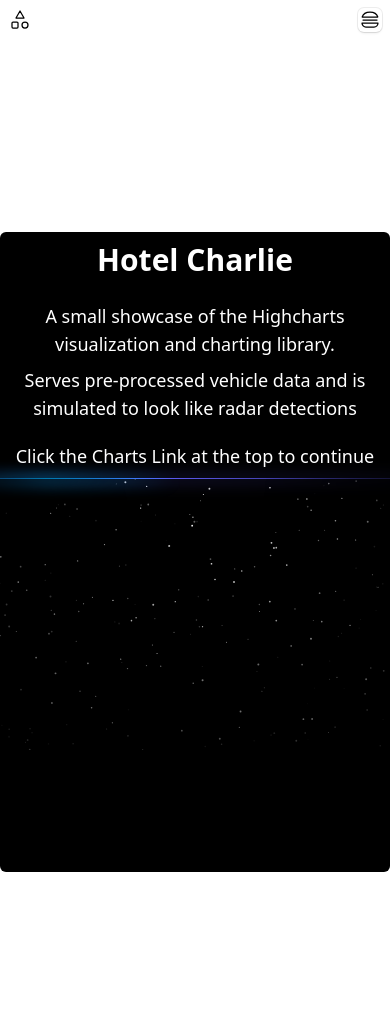
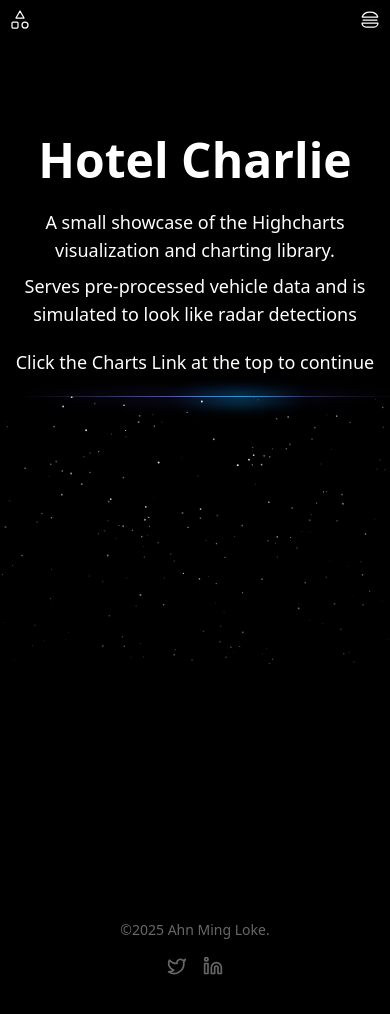
Before and after one commit to lokeam/tango-charlie, a Next.js app: page / in a window 390 px wide. Shown: the top 1014 px of the page. After the commit the page ends 992 px from the top, so only its background shows below. Built offline with nearby package versions, Linux system fonts and the light colour scheme.

Commit message:
style(charts): adjust responsive styling for enhanced readability

```diff
--- a/app/demos/chart/components/ChartRadarScatterByClass.tsx
+++ b/app/demos/chart/components/ChartRadarScatterByClass.tsx
@@ -2,7 +2,7 @@
 'use client';
 
 import dynamic from 'next/dynamic';
-import { useEffect, useRef, useState } from 'react';
+import { useEffect, useRef } from 'react';
 import Highcharts from 'highcharts';
 import 'highcharts/modules/exporting';
 import HighchartsReact from 'highcharts-react-official';
@@ -134,12 +134,13 @@
     height: null, // Let container control height
     events: {
       load: function() {
+        // eslint-disable-next-line @typescript-eslint/no-this-alias
         const chart = this;
         console.log(' CHART DEBUG - Load Event');
         console.log('Container parent:', chart.container.parentNode);
         console.log('Container dimensions:', {
-          width: chart.container.parentNode?.offsetWidth,
-          height: chart.container.parentNode?.offsetHeight
+          width: chart.container.parentNode,
+          height: chart.container.parentNode,
         });
         console.log('Chart calculated size:', {
           width: chart.chartWidth,
@@ -278,8 +279,13 @@
 
   xAxis: {
     title: {
-      text: 'Relative Fuel Efficiency (projected from MPG)',
-      style: { color: '#7ee7ff', fontSize: '14px' },
+      text: 'Fuel Efficiency (MPG)',
+      style: {
+        color: '#7ee7ff',
+        fontSize: '14px',
+        whiteSpace: 'nowrap',
+        textOverflow: 'ellipsis'
+      },
     },
     gridLineColor: '#10252a',
     lineColor: '#345c68',
@@ -355,6 +361,26 @@
                     align: 'center',
                     verticalAlign: 'bottom',
                 },
+                xAxis: {
+                    title: {
+                        text: 'MPG',
+                        style: {
+                            color: '#7ee7ff',
+                            fontSize: '12px',
+                            whiteSpace: 'nowrap'
+                        }
+                    }
+                },
+                yAxis: {
+                    title: {
+                        text: 'CO₂ Emissions',
+                        style: {
+                            color: '#f8f0ff',
+                            fontSize: '12px',
+                            whiteSpace: 'nowrap'
+                        }
+                    }
+                }
             }
         }]
     }
--- a/app/layout.tsx
+++ b/app/layout.tsx
@@ -1,7 +1,14 @@
+import { ThemeProvider } from '@/context/theme-provider';
+
+// Components
+import { NavBar } from '@/components/navbar';
+import { Footer } from '@/components/footer';
+
+// Fonts
+import { Geist, Geist_Mono } from "next/font/google";
+
+// Types
 import type { Metadata } from "next";
-import { Geist, Geist_Mono } from "next/font/google";
-import { ThemeProvider } from '@/context/theme-provider';
-import { NavBar } from '@/components/navbar';
 
 import "./globals.css";
 
@@ -26,12 +33,13 @@
   children: React.ReactNode;
 }>) {
   return (
-    <html lang="en">
-      <body className={`${geistSans.variable} ${geistMono.variable} antialiased`}>
+    <html lang="en" className="dark">
+      <body className={`${geistSans.variable} ${geistMono.variable} antialiased bg-black text-white`}>
         <ThemeProvider attribute="class" defaultTheme="system">
-          <main className="h-full bg-white antialiased dark:bg-black">
+          <main className="h-full bg-black antialiased">
             <NavBar />
             {children}
+            <Footer />
           </main>
         </ThemeProvider>
       </body>
--- a/app/page.tsx
+++ b/app/page.tsx
@@ -5,10 +5,10 @@
 
 export default function Home() {
   return (
-    <div className="flex min-h-screen items-center justify-center bg-zinc-50 font-sans dark:bg-black">
-      <main className="flex min-h-screen w-full max-w-3xl flex-col py-48 bg-white dark:bg-black sm:items-start">
+    <div className="flex items-center justify-center bg-black font-sans">
+      <main className="flex min-h-[calc(100vh-10rem)] w-full max-w-3xl flex-col py-24 md:py-48 bg-black sm:items-start">
         <div className="h-160 w-full bg-black flex flex-col items-center justify-center overflow-hidden rounded-md">
-          <h1 className="md:text-7xl lg:text-8xl text-3xl font-bold text-center text-white relative z-20 pb-6">
+          <h1 className="text-5xl md:text-7xl lg:text-8xl font-bold text-center text-white relative z-20 pb-6">
             Hotel Charlie
           </h1>
           <p className="text-white text-center text-lg pb-2">
@@ -17,10 +17,10 @@
           <p className="text-white text-center text-lg pb-5">
             Serves pre-processed vehicle data and is simulated to look like radar detections
           </p>
-          <p className="text-white text-center text-lg pb-2">
+          <p className="text-white text-center text-lg pb-5 md:pb-2">
             Click the Charts Link at the top to continue
           </p>
-          <div className="w-260 h-96 relative pb-28">
+          <div className="w-130 md:w-260 h-96 relative pb-28">
             {/* Gradients */}
             <div className="absolute inset-x-20 top-0 bg-gradient-to-r from-transparent via-indigo-500 to-transparent h-[2px] w-3/4 blur-sm" />
             <div className="absolute inset-x-20 top-0 bg-gradient-to-r from-transparent via-indigo-500 to-transparent h-px w-3/4" />
--- a/components/error/ErrorPageOneColTemplate.tsx
+++ b/components/error/ErrorPageOneColTemplate.tsx
@@ -15,14 +15,14 @@
   onButtonClick,
 }) => {
   return (
-    <div className="flex flex-col items-center justify-center min-h-screen bg-background text-foreground text-center px-4">
-      <h1 className="mb-4 text-7xl tracking-tight font-extrabold lg:text-9xl text-primary-600 dark:text-primary-500">404</h1>
-      <h3 className="mb-4 text-3xl tracking-tight font-bold text-gray-900 md:text-4xl dark:text-white">{title}</h3>
+    <div className="flex flex-col items-center justify-center min-h-screen bg-black text-white text-center px-4">
+      <h1 className="mb-4 text-7xl tracking-tight font-extrabold lg:text-9xl text-red-500">404</h1>
+      <h3 className="mb-4 text-3xl tracking-tight font-bold text-white md:text-4xl">{title}</h3>
       {subtext && (
-        <p className="mb-4 text-lg font-light text-gray-500 dark:text-gray-400">{subtext}</p>
+        <p className="mb-4 text-lg font-light text-gray-400">{subtext}</p>
       )}
       <button
-        className="inline-flex text-white bg-primary-600 hover:bg-primary-800 focus:ring-4 focus:outline-none focus:ring-primary-300 font-medium rounded-lg text-sm px-5 py-2.5 text-center dark:focus:ring-primary-900 my-4"
+        className="inline-flex text-white bg-blue-600 hover:bg-blue-800 focus:ring-4 focus:outline-none focus:ring-blue-300 font-medium rounded-lg text-sm px-5 py-2.5 text-center my-4"
         onClick={onButtonClick}
       >
         {buttonText}
--- a/components/error/ErrorPageTwoColTemplate.tsx
+++ b/components/error/ErrorPageTwoColTemplate.tsx
@@ -20,10 +20,10 @@
   children,
 }) => {
   return (
-    <div className="flex flex-col md:flex-row items-center justify-center min-h-screen bg-background text-foreground px-4">
+    <div className="flex flex-col md:flex-row items-center justify-center min-h-screen bg-black text-white px-4">
       <div className="flex-1 flex flex-col justify-center items-start max-w-xl py-12">
-        <h4 className="text-xl font-semibold text-primary-600 dark:text-primary-500 mb-2">500 Internal Error</h4>
-        <h2 className="text-3xl md:text-4xl font-bold text-white dark:text-white mb-4">{title}</h2>
+        <h4 className="text-xl font-semibold text-red-500 mb-2">500 Internal Error</h4>
+        <h2 className="text-3xl md:text-4xl font-bold text-white mb-4">{title}</h2>
         {subtext && (
           <p className="mb-4 text-lg font-light text-gray-500 dark:text-gray-400">{subtext}</p>
         )}
@@ -31,7 +31,7 @@
           <div className="mb-4">{children}</div>
         )}
         <button
-          className="inline-flex text-white bg-primary-600 hover:bg-primary-800 focus:ring-4 focus:outline-none focus:ring-primary-300 font-medium rounded-lg text-sm px-5 py-2.5 text-center dark:focus:ring-primary-900 my-4"
+          className="inline-flex text-white bg-blue-600 hover:bg-blue-800 focus:ring-4 focus:outline-none focus:ring-blue-300 font-medium rounded-lg text-sm px-5 py-2.5 text-center my-4"
           onClick={onButtonClick}
         >
           {buttonText}
--- /dev/null
+++ b/components/footer.tsx
@@ -0,0 +1,53 @@
+import Link from "next/link";
+import { Container } from "./container";
+
+
+export const Footer = () => {
+  return (
+    <Container>
+      <div className="my-4 flex flex-col items-center justify-between px-4 pt-8 md:flex-row">
+        <p className="text-footer-link text-sm">
+          ©2025 Ahn Ming Loke.
+        </p>
+        <div className="mt-4 flex items-center gap-4 md:mt-0">
+          <Link
+            href="https://twitter.com"
+            className="text-footer-link transition-colors hover:text-gray-900"
+          >
+            <svg
+              width="20"
+              height="20"
+              viewBox="0 0 24 24"
+              fill="none"
+              stroke="currentColor"
+              strokeWidth="2"
+              strokeLinecap="round"
+              strokeLinejoin="round"
+            >
+              <path d="M22 4s-.7 2.1-2 3.4c1.6 10-9.4 17.3-18 11.6 2.2.1 4.4-.6 6-2C3 15.5.5 9.6 3 5c2.2 2.6 5.6 4.1 9 4-.9-4.2 4-6.6 7-3.8 1.1 0 3-1.2 3-1.2z" />
+            </svg>
+          </Link>
+          <Link
+            href="https://linkedin.com"
+            className="text-footer-link transition-colors hover:text-gray-900"
+          >
+            <svg
+              width="20"
+              height="20"
+              viewBox="0 0 24 24"
+              fill="none"
+              stroke="currentColor"
+              strokeWidth="2"
+              strokeLinecap="round"
+              strokeLinejoin="round"
+            >
+              <path d="M16 8a6 6 0 0 1 6 6v7h-4v-7a2 2 0 0 0-2-2 2 2 0 0 0-2 2v7h-4v-7a6 6 0 0 1 6-6z" />
+              <rect width="4" height="12" x="2" y="9" />
+              <circle cx="4" cy="4" r="2" />
+            </svg>
+          </Link>
+        </div>
+      </div>
+    </Container>
+  );
+};
--- a/components/sparkles.tsx
+++ b/components/sparkles.tsx
@@ -80,7 +80,7 @@
                   enable: false,
                   mode: "repulse",
                 },
-                resize: true as any,
+                resize: true as never,
               },
               modes: {
                 push: {
```
Also changed, not shown: components/navbar.tsx (+10 -11 lines).
